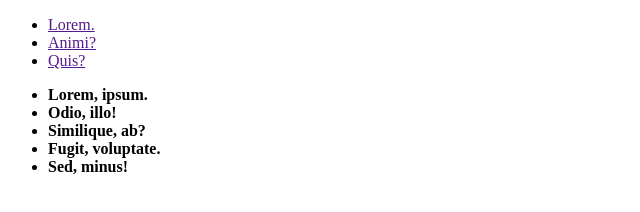
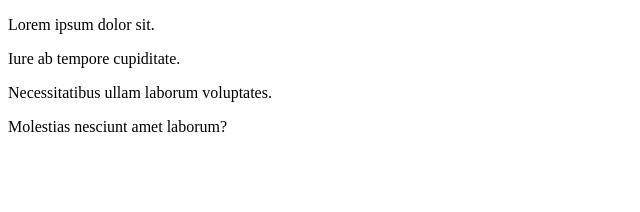
Before and after one commit to emrebican/deneme, a plain HTML site: page loginform.html in a window 1280 px wide. Shown: the whole page, without its empty margins (0-640 px from the left). Drawn offline with Linux system fonts and the light colour scheme.

Commit message:
degisiklik1

```diff
--- a/loginform.html
+++ b/loginform.html
@@ -7,19 +7,9 @@
     <title>Document</title>
 </head>
 <body>
-    <ul>
-        <li><a href="">Lorem.</a></li>
-        <li><a href="">Animi?</a></li>
-        <li><a href="">Quis?</a></li>
-    </ul>
-</body>
-<body>
-    <ul>
-        <li><b>Lorem, ipsum.</b></li>
-        <li><b>Odio, illo!</b></li>
-        <li><b>Similique, ab?</b></li>
-        <li><b>Fugit, voluptate.</b></li>
-        <li><b>Sed, minus!</b></li>
-    </ul>
+    <p>Lorem ipsum dolor sit.</p>
+    <p>Iure ab tempore cupiditate.</p>
+    <p>Necessitatibus ullam laborum voluptates.</p>
+    <p>Molestias nesciunt amet laborum?</p>
 </body>
 </html>
```
